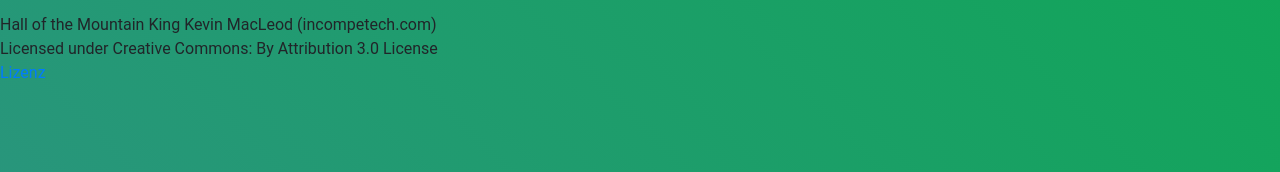
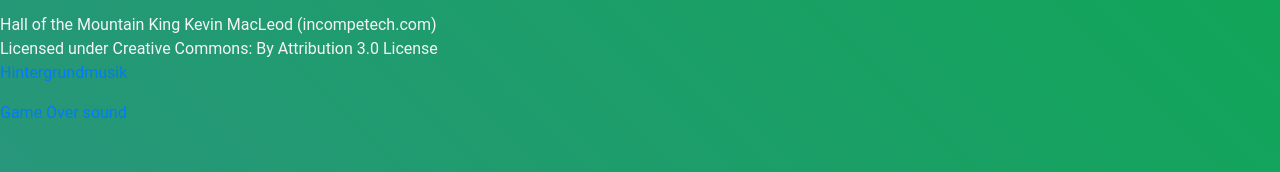
Before and after one commit to Henry241100/SWT, a plain HTML site: page frontend/Impressum.html in a window 1280 px wide. Shown: the part 585-757 px from the top of the page. Drawn offline with nearby package versions, Linux system fonts and the light colour scheme.

Commit message:
Add files via upload

```diff
--- a/frontend/Impressum.html
+++ b/frontend/Impressum.html
@@ -20,6 +20,10 @@
         <a href="https://fom-hll.coletta.de/frontend/Datenschutz.html"> Datenschutz</a>
       </div>
 
+      <style>
+        .Text {color:#f5f5f5;}
+        </style>
+          <div class="Text">
 
 <p><strong>Impressum</strong></p>
 <p>Anbieter:<br />Henry Büttner<br />Reinhardstraße 17<br />60433 Frankfurt am Main</p>
@@ -31,5 +35,6 @@
 <p>Musik: </p>
 <p> Hall of the Mountain King Kevin MacLeod (incompetech.com)<br />
 Licensed under Creative Commons: By Attribution 3.0 License<br />
-<a href="http://creativecommons.org/licenses/by/3.0/">Lizenz</a> </a>
-</p>
+<a href="http://creativecommons.org/licenses/by/3.0/">Hintergrundmusik</a> </a>
+</p><a href="https://mixkit.co/license/#sfxFree">Game Over sound</a> </a>
+          </div>
```
Also changed, not shown: frontend/Spielanleitung.html (+10 -0 lines), frontend/index.html (+2 -2 lines), frontend/index.js (line endings or trailing spaces).
